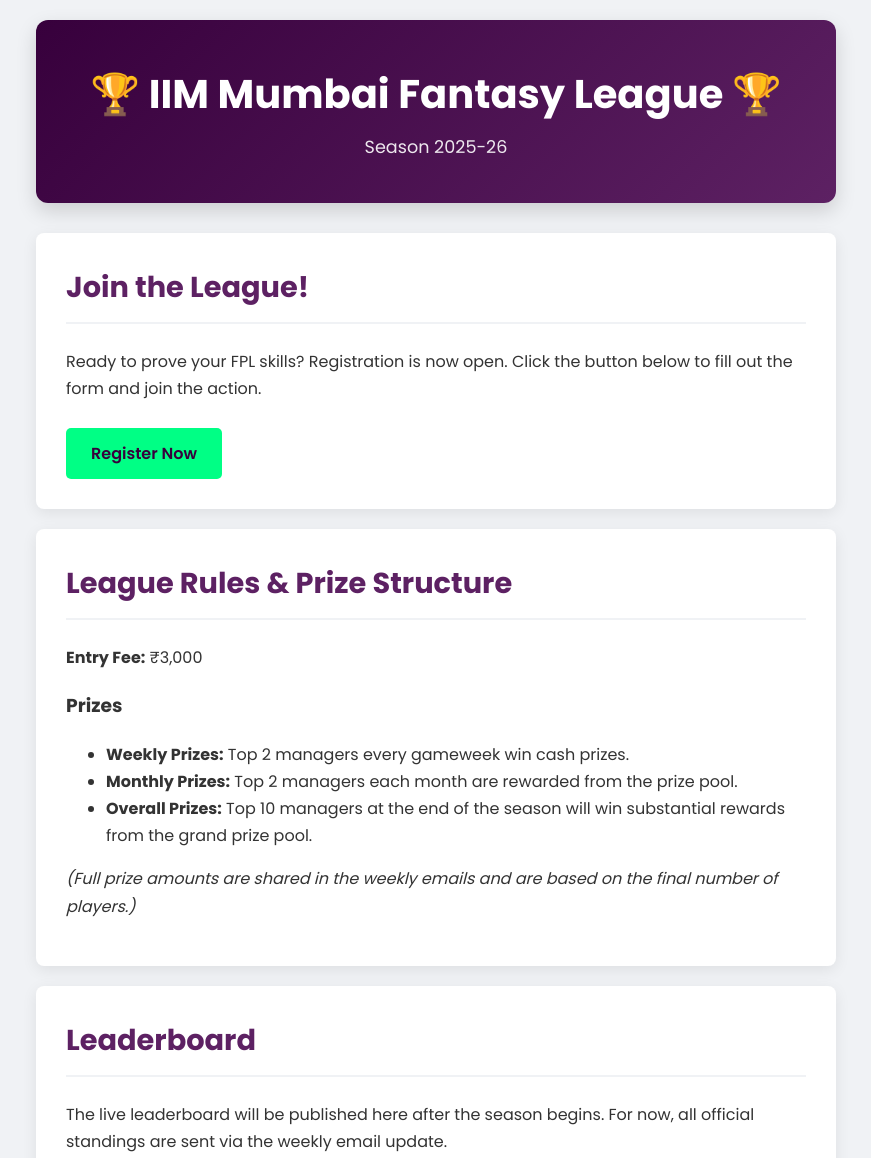
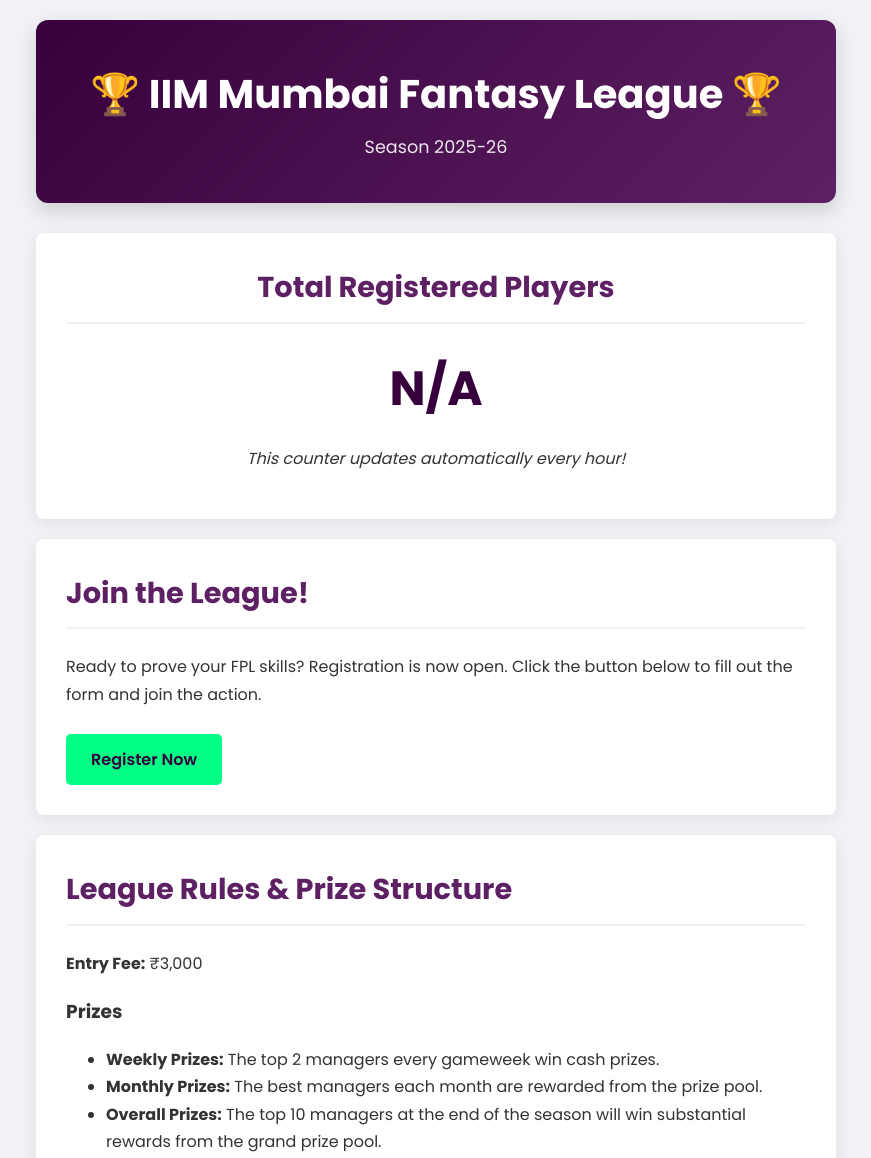
Before and after one commit to adigunners/adigunners.github.io, a plain HTML site: page index.html in a window 1280 px wide. Shown: the top 1158 px of the page, without its empty margins (204-1075 px from the left). Drawn offline with Linux system fonts and the light colour scheme; no server answers.

Commit message:
Add live player counter and full HTML code

```diff
--- a/index.html
+++ b/index.html
@@ -3,15 +3,15 @@
 <head>
     <meta charset="UTF-8">
     <meta name="viewport" content="width=device-width, initial-scale=1.0">
-    <title>IIM Mumbai Fantasy League 2025/26</title>
+    <title>IIM Mumbai Fantasy League</title>
 
-    <!-- This imports the new 'Poppins' font from Google Fonts -->
+    <!-- This imports the 'Poppins' font from Google Fonts -->
     <link rel="preconnect" href="https://fonts.googleapis.com">
     <link rel="preconnect" href="https://fonts.gstatic.com" crossorigin>
     <link href="https://fonts.googleapis.com/css2?family=Poppins:wght@400;600;700&display=swap" rel="stylesheet">
 
     <style>
-        /* This is our new, upgraded CSS for a jazzy and responsive design */
+        /* This is our upgraded CSS for a jazzy and responsive design */
 
         /* Basic Setup */
         :root {
@@ -106,8 +106,11 @@
             padding: 20px;
         }
 
+        /* Style for the new counter */
+        .counter-section { text-align: center; }
+        .counter-number { font-weight: 700; font-size: 3rem; color: var(--primary-color); }
+
         /* --- THIS IS THE RESPONSIVE DESIGN PART --- */
-        /* It applies special styles only for screens smaller than 600px (like phones) */
         @media (max-width: 600px) {
             body {
                 line-height: 1.6;
@@ -136,11 +139,18 @@
         </header>
 
         <main>
+            <!-- NEW SECTION FOR THE COUNTER -->
+            <section class="counter-section">
+                <h2>Total Registered Players</h2>
+                <div id="player-count" class="counter-number">--</div>
+                <p><em>This counter updates automatically every hour!</em></p>
+            </section>
+
             <section id="register">
                 <h2>Join the League!</h2>
                 <p>Ready to prove your FPL skills? Registration is now open. Click the button below to fill out the form and join the action.</p>
                 <!-- IMPORTANT: Make sure this link is correct -->
-                <a href="https://forms.gle/t2faM3TcPQWMmwPi8" class="cta-button" target="_blank">Register Now</a>
+                <a href="YOUR_GOOGLE_FORM_LINK_HERE" class="cta-button" target="_blank">Register Now</a>
             </section>
 
             <section id="rules">
@@ -148,9 +158,9 @@
                 <p><strong>Entry Fee:</strong> ₹3,000</p>
                 <h3>Prizes</h3>
                 <ul>
-                    <li><strong>Weekly Prizes:</strong> Top 2 managers every gameweek win cash prizes.</li>
-                    <li><strong>Monthly Prizes:</strong> Top 2 managers each month are rewarded from the prize pool.</li>
-                    <li><strong>Overall Prizes:</strong> Top 10 managers at the end of the season will win substantial rewards from the grand prize pool.</li>
+                    <li><strong>Weekly Prizes:</strong> The top 2 managers every gameweek win cash prizes.</li>
+                    <li><strong>Monthly Prizes:</strong> The best managers each month are rewarded from the prize pool.</li>
+                    <li><strong>Overall Prizes:</strong> The top 10 managers at the end of the season will win substantial rewards from the grand prize pool.</li>
                 </ul>
                 <p><em>(Full prize amounts are shared in the weekly emails and are based on the final number of players.)</em></p>
             </section>
@@ -162,8 +172,32 @@
         </main>
 
         <footer>
-            <p>&copy; 2025 IIM Mumbai Fantasy League Organising Committee</p>
+            <p>&copy; 2025 IIM Mumbai Fantasy League Organizing Committee</p>
         </footer>
     </div>
+
+    <!-- NEW JAVASCRIPT TO FETCH THE COUNT -->
+    <script>
+      document.addEventListener('DOMContentLoaded', function() {
+        // We add a cache-busting query to ensure we get the latest file
+        const url = 'https://raw.githubusercontent.com/adigunners/adigunners.github.io/main/player_count.json?cache=' + new Date().getTime();
+
+        fetch(url)
+          .then(response => {
+            if (!response.ok) {
+              throw new Error('Network response was not ok');
+            }
+            return response.json();
+          })
+          .then(data => {
+            const countElement = document.getElementById('player-count');
+            countElement.textContent = data.count;
+          })
+          .catch(error => {
+            console.error('Error fetching player count:', error);
+            document.getElementById('player-count').textContent = 'N/A';
+          });
+      });
+    </script>
 </body>
 </html>
```
